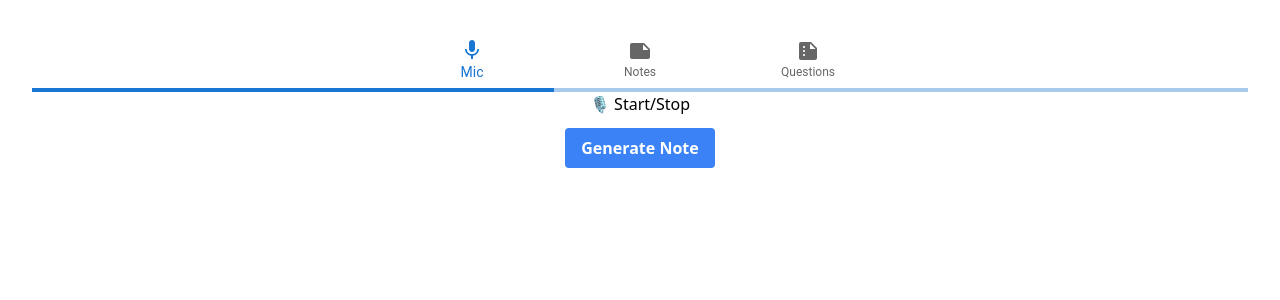
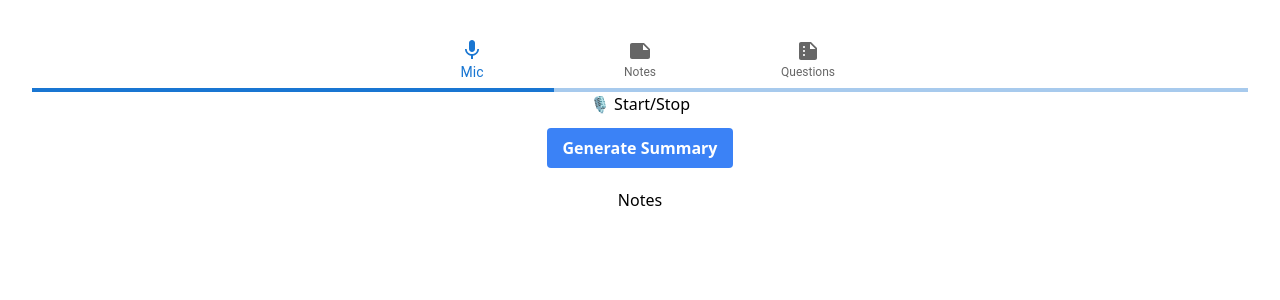
Before and after one commit to Freedisch/smartnote1, a React (Vite) app: page / in a window 1280 px wide. Shown: the top 300 px of the page. Built offline with nearby package versions, Linux system fonts and the light colour scheme.

Commit message:
summary message
Signed-off-by: Freedisch <freeproduc@gmail.com>

```diff
--- a/src/Audio.jsx
+++ b/src/Audio.jsx
@@ -4,6 +4,7 @@ import { BottomNavigation, BottomNavigationAction, LinearProgress } from '@mui/m
 import NoteIcon from '@mui/icons-material/Note';
 import SummarizeIcon from '@mui/icons-material/Summarize';
 import MicIcon from '@mui/icons-material/Mic';
+import OpenAI from 'openai';
 
 const SpeechRecognition =
 window.SpeechRecognition || window.webkitSpeechRecognition
@@ -52,8 +53,35 @@ function Audio() {
       }
     }
   }
-  const handleSaveNote = () => {
-    setSavedNotes([...savedNotes, note])
+  // const handleSaveNote = () => {
+  //   setSavedNotes([...savedNotes, note])
+  //   setNote('')
+  // }
+
+  const generateSummary = async (note) => {
+    // const configuration = new Configuration({
+    //   // eslint-disable-next-line no-undef
+
+    // });
+    const OPENAI_API_KEY = ""
+    const openai = new OpenAI({
+      // eslint-disable-next-line no-undef
+      apiKey: OPENAI_API_KEY,
+    });
+    // eslint-disable-next-line no-undef
+    console.log(OPENAI_API_KEY);
+
+    const completion = await openai.createChatCompletion({
+      model: "gpt-3.5-turbo",
+      messages: [
+        {
+          role: "user",
+          content: `A very detail summary of this text ${note}`,
+        },
+      ],
+    });
+    console.log(completion.data.choices[0].message.content);
+    setSavedNotes([...savedNotes, completion.data.choices[0].message.content])
     setNote('')
   }
   return (
@@ -79,8 +107,8 @@ function Audio() {
           {isListening ? <span>🛑</span> : <span>🎙️</span>} Start/Stop
           </button>
           <br></br>
-          <button onClick={handleSaveNote} disabled={!note} className=" mt-3 bg-blue-500 hover:bg-blue-700 text-white font-bold py-2 px-4 rounded">
-  Generate Note
+          <button onClick={generateSummary} disabled={!note} className=" mt-3 bg-blue-500 hover:bg-blue-700 text-white font-bold py-2 px-4 rounded cursor-pointer">
+  Generate Summary
 </button>
 
 
@@ -88,12 +116,12 @@ function Audio() {
         </div>
       {/* <p>{note}</p> */}
 
-      {/* <div className="box">
+      <div className="box">
           <h2>Notes</h2>
           {savedNotes.map(n => (
             <p key={n}>{n}</p>
           ))}
-        </div> */}
+        </div>
     </div>
   )
 }
```
Also changed, not shown: package.json (+8 -0 lines), 2 other files (tests, documents, lock files or other folders).
